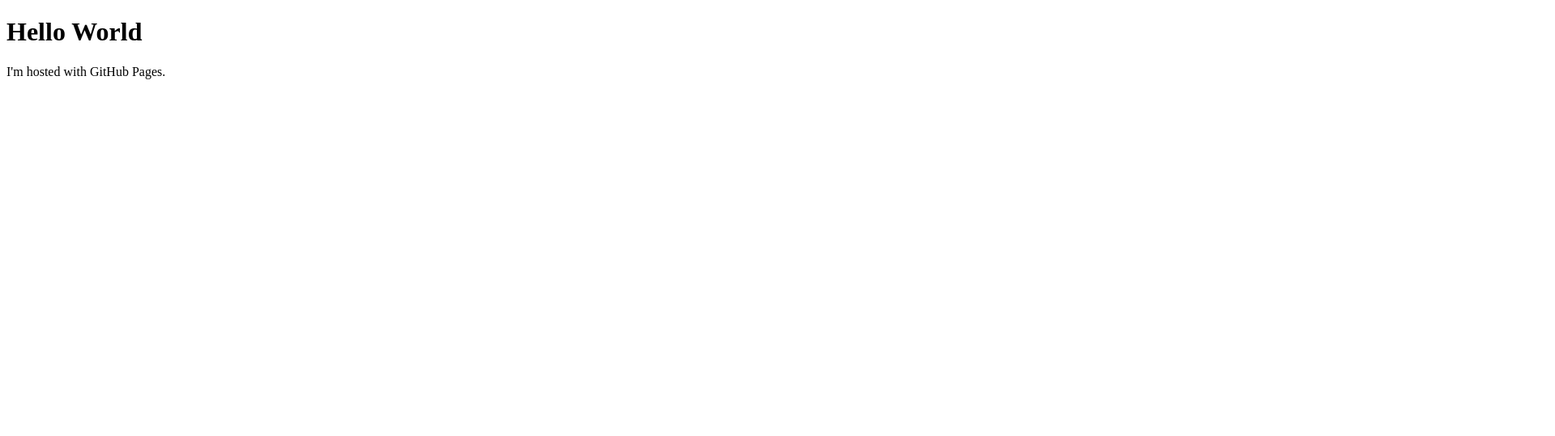
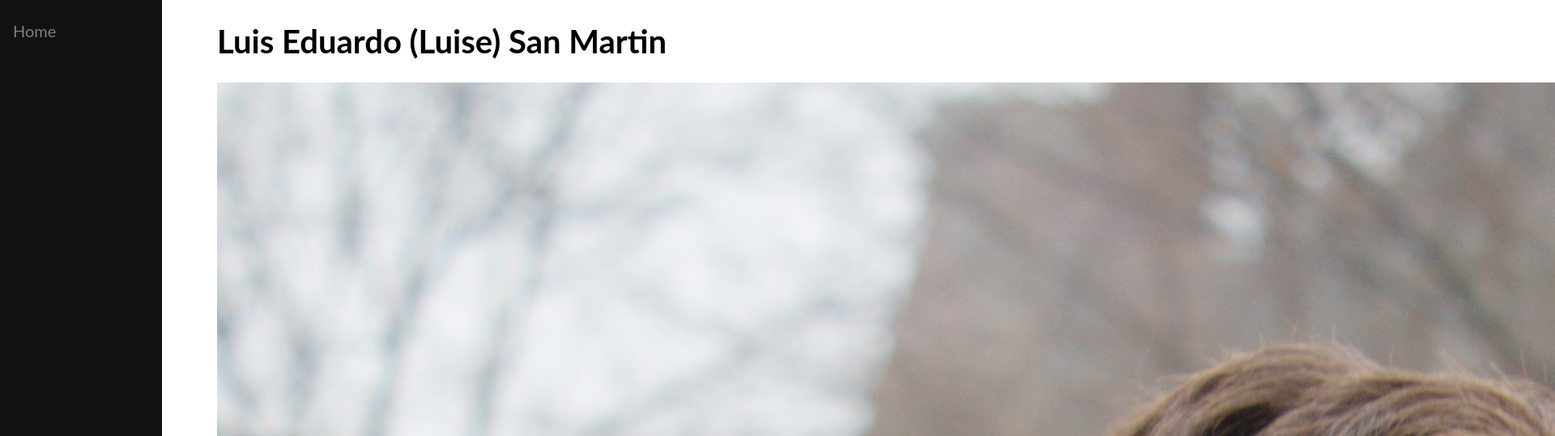
Before and after one commit to luisesanmartin/luisesanmartin.github.io, a plain HTML site: page index.html in a window 1280 px wide. Shown: the top 539 px of the page at 81% size, 1920 px wide, since content can reach past the window. Drawn offline with Linux system fonts and the light colour scheme; a script that the page names is missing.

Commit message:
new theme, picture and bio

```diff
--- a/index.html
+++ b/index.html
@@ -1,7 +1,80 @@
 <!DOCTYPE html>
+
 <html>
+<head>
+<meta name="viewport" content="width=device-width, initial-scale=1">
+<style>
+body {
+  font-family: "Lato", sans-serif;
+}
+
+.sidenav {
+  height: 100%;
+  width: 200px;
+  position: fixed;
+  z-index: 1;
+  top: 0;
+  left: 0;
+  background-color: #111;
+  overflow-x: hidden;
+  padding-top: 20px;
+}
+
+.sidenav a {
+  padding: 6px 8px 6px 16px;
+  text-decoration: none;
+  font-size: 20px;
+  color: #818181;
+  display: block;
+}
+
+.sidenav a:hover {
+  color: #f1f1f1;
+}
+
+.main {
+  margin-left: 250px;
+  font-size: 20px;
+  padding: 0px 10px;
+}
+
+@media screen and (max-height: 450px) {
+  .sidenav {padding-top: 15px;}
+  .sidenav a {font-size: 18px;}
+}
+
+* {
+  box-sizing: border-box;
+}
+
+.column {
+  float: left;
+  width: 50%;
+  padding: 5px;
+}
+
+</style>
+
+  <meta charset="utf-8">
+  <script src="https://cdn.jsdelivr.net/npm/vega@5"></script>
+  <script src="https://cdn.jsdelivr.net/npm/vega-lite@4"></script>
+  <script src="https://cdn.jsdelivr.net/npm/vega-embed@6"></script>
+
+</head>
 <body>
-<h1>Hello World</h1>
-<p>I'm hosted with GitHub Pages.</p>
+
+<div class="sidenav">
+  <a href="#home">Home</a>
+</div>
+
+<div class="main">
+  <h1 id="home">Luis Eduardo (Luise) San Martin</h1>
+  <img src="images/image.jpg" alt="Luise">
+  <p>
+    I am a Data Analyst at the World Bank's Development Impact Evaluation (DIME) Analytics group, where I conduct code reviews to ensure the computational reproducibility of DIME's research and provide data science support for DIME's portfolio of impact evaluations. Before joining DIME Analytics, I worked as Data Analyst for the Peruvian government and as Research Associate for Innovations for Poverty Action, where I designed and implemented the data acquisition components of impact evaluations. I have an MSc in Computational Analysis and Public Policy from the University of Chicago and a BSc in Economics Engineering from Universidad Nacional de Ingenieria in Lima. In my free time, I enjoy reading non-fiction literature and cooking Peruvian and Chinese recipes.
+  </p>
+
+</div>
+
 </body>
 </html>
```
Also changed, not shown: images/favicon-li.ico (added), images/favicon.ico (added), images/image.jpg (added).
